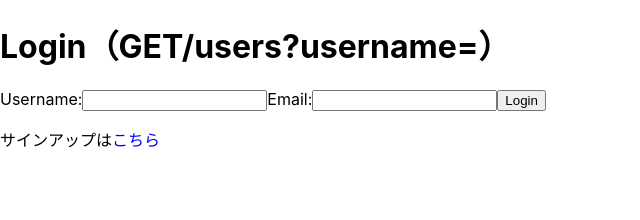
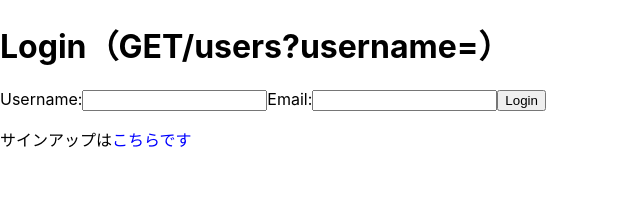
Before and after one commit to MahiroWatanabe/ReverseToDo, a Next.js app in the folder frontend/: page / in a window 1280 px wide. Shown: the top 220 px of the page, without its empty margins (0-640 px from the left). Built offline with nearby package versions, Linux system fonts and the light colour scheme.

Commit message:
API変更

```diff
--- a/frontend/pages/index.tsx
+++ b/frontend/pages/index.tsx
@@ -16,7 +16,7 @@ const Home: NextPage = () => {
       <p>
         サインアップは
         <span className={styles.blueText} onClick={handleSignupClick}>
-          こちら
+          こちらです
         </span>
       </p>
     </div>
```
